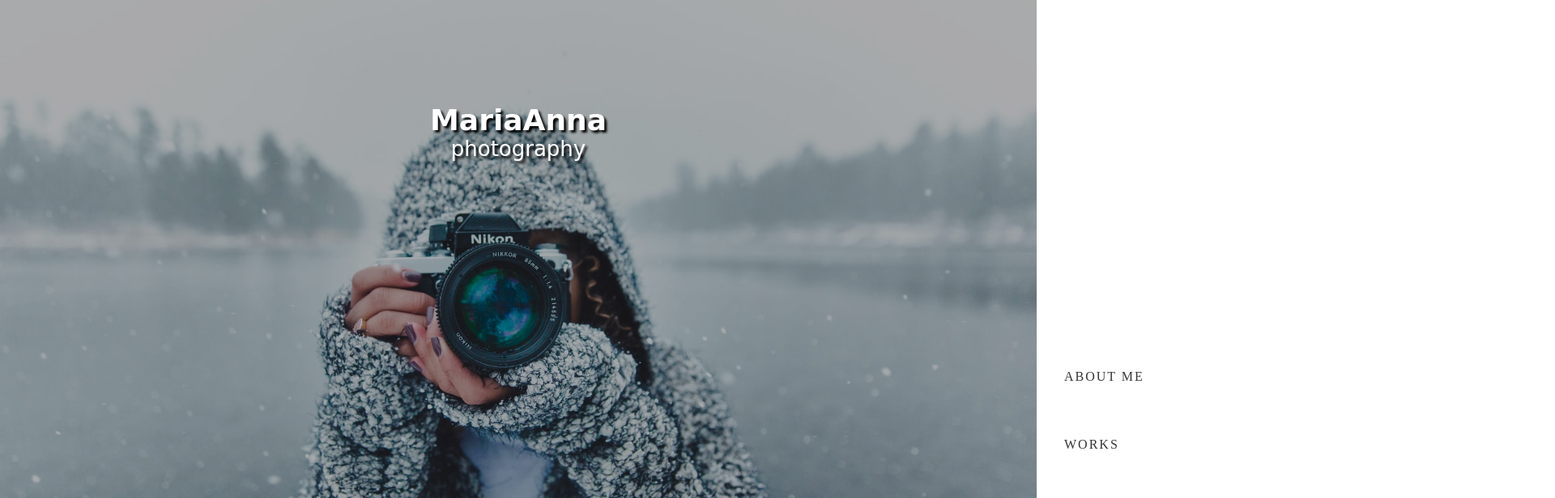
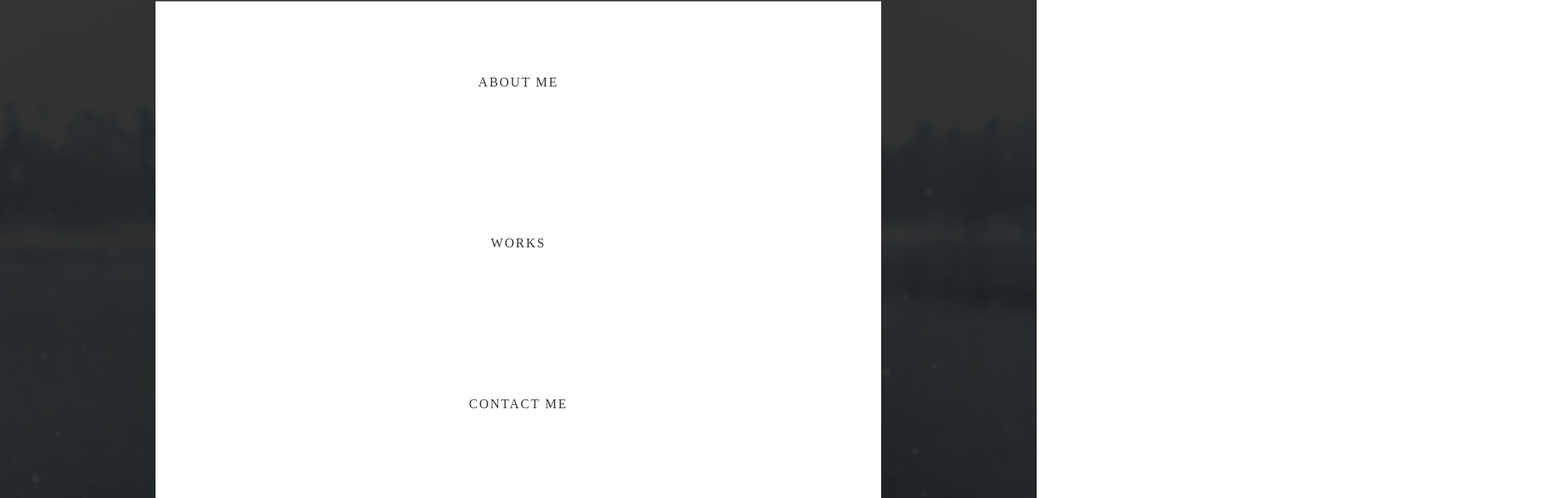
Before and after one commit to greg6589/Photography, a plain HTML site: page index.html in a window 1280 px wide. Both pictures are taken after a click on the element 1267 px from the left and 780 px from the top of the page. Shown: the top 616 px of the page at 81% size, 1920 px wide, since content can reach past the window. Drawn offline with nearby package versions, Linux system fonts and the light colour scheme; a web font is replaced by a local one.

Commit message:
add  styles to menu and sticky position to nav

```diff
--- a/style.css
+++ b/style.css
@@ -10,12 +10,12 @@
 /* HEADER */
 
 header {
+    position: relative;
     background-image: url(img/header.jpg);
     background-position: center;
     background-size: cover;
     color: white;
     height: 95vh;
-
 }
 
 .wrap {
@@ -70,28 +70,22 @@
 
 /* NAVBAR */
 
+
 nav {
-    position: relative;
+    position: sticky;
     top: 0;
-    left: 0;
     height: 5vh;
-    /* overflow: hidden; */
-    margin-bottom: 200px;
 }
 
 .navbar {
-    position: absolute;
-    top: 0;
-    left: 0;
-    right: 0;
     display: flex;
     justify-content: space-between;
-    z-index: 2;
     height: 5vh;
     background-color: white;
 }
 
 .navbar a {
+    color: black;
     align-self: center;
     font-family: 'Ephesis', cursive;
     font-size: 26px;
@@ -106,16 +100,31 @@
 }
 
 .menu {
+    display: none;
+    position: fixed;
+    left: 0;
+    right: 0;
+    top: 0;
+    height: 100vh;
+    text-align: center;
+    padding: 5% 5%;
+    background-color: rgba(0, 0, 0, 0.7);
+}
+
+.menu ul {
     position: absolute;
-    bottom: 100%;
-    left: 100%;
-    background-color: white;
-    z-index: 0;
+    top: 50%;
+    left: 50%;
+    transform: translate(-50%, -50%);
+    width: 70%;
+    background-color: rgb(255, 255, 255);
+    align-items: center;
 }
 
 .menu ul li {
+    width: 100%;
     list-style-type: none;
-    padding: 5%;
+    padding: 10%;
 }
 
 ul li a {
@@ -127,5 +136,8 @@
     letter-spacing: 2px;
     text-decoration: none;
     text-transform: uppercase;
-    width: 50vw;
 }
+
+.active {
+    display: block;
+}
```
